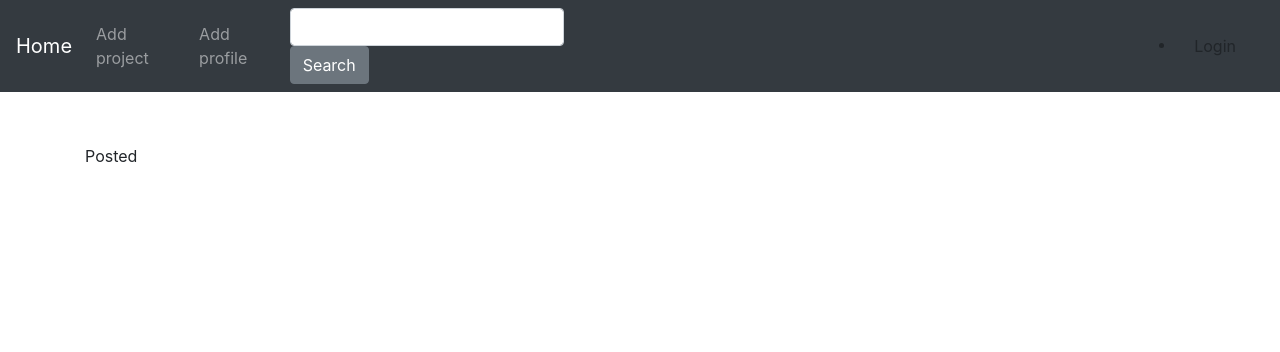
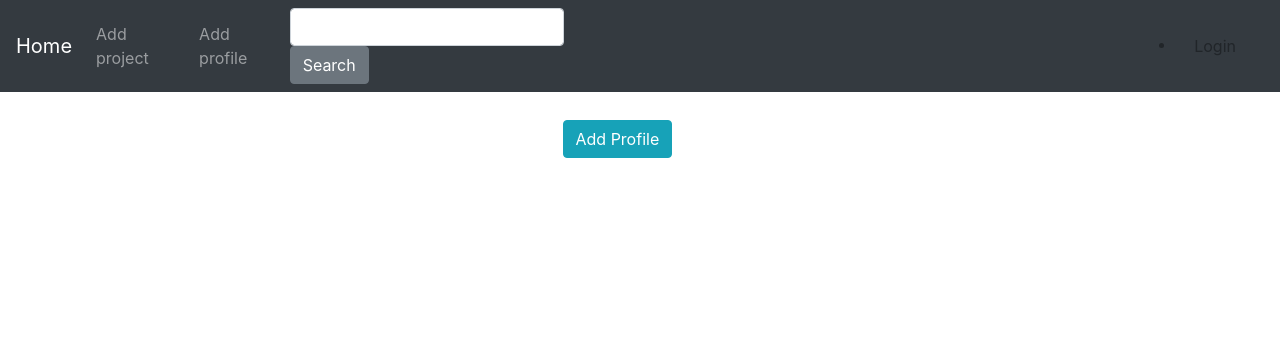
Before and after one commit to theonilahtash/awards, a Django app: template award/templates/all-award/profile.html in a window 1280 px wide. Shown: the top 352 px of the page. Run offline with Django 3.2, Linux system fonts and the light colour scheme; the template is opened without the code that fills it, so the values that code supplies are empty; some libraries are stand-ins or nearby versions.

Commit message:
defined a view function for the profile

```diff
--- a/award/templates/all-award/profile.html
+++ b/award/templates/all-award/profile.html
@@ -1,23 +1,49 @@
-{%extends 'all-award/base.html'%} {% block content %}
+{% extends 'all-award/base.html' %} {% block content %}
+<div class="container">
+    {% if profile %} {% for prof in profile %}
+    <div class="row">
+        <div class="col-md-3 col-sm-3">
+            <img src="{{prof.profile_pic.url}}" alt="profile pic" class="responsive" style="height:100px;width:100px; border: 2px hidden; margin-top:10px;border-radius:50%;">
 
-<div class="container">
+        </div>
+        <div class="col-md-9 col-sm-9">
+            <div class="card container-fluid" style="border:hidden;">
+                <div class="card-body">
+                    <p>{{prof.bio}}</p>
+                </div>
+            </div>
+        </div>
 
+    </div>
+    {% endfor %}
     <div class="row">
-        <img src="{{profile.profile_image.url}}" class="img-responsive" alt="">
+        <div class="col-md-5 col-sm-5 col-lg-5"></div>
+        <div class="col-md-2 col-sm-2 col-lg-2">
+            <a href="{% url 'new_project' %}" class="btn btn-md btn-info">Add Project</a>
+        </div>
+        <div class="col-md-5 col-sm-5 col-lg-5"></div>
     </div>
-
     <div class="row">
-        <h1 class="text-center">{{profile.user}}</h1>
+        {% for proj in project%}
+        <div class="column-md-4" style="float:left; width:33.33%;margin:5px;">
+            <a href="#" class="card" style="height:450px;color:black;text-decoration:none;">
+                <img src="{{proj.welcome.url}}" alt="project">
+                <div class="card-body">
+                    <p>
+                        <b>Title:</b>{{project.title}}
+                    </p>
+                </div>
+            </a>
+        </div>
+        {% endfor %} {% else %}
+        <div class="row">
+            <div class="col-md-5 col-sm-5 col-lg-5"></div>
+            <div class="col-md-2 col-sm-2 col-lg-2">
+                <a href="{% url 'new_profile' %}" class="btn btn-md btn-info">Add Profile</a>
+            </div>
+            <div class="col-md-5 col-sm-5 col-lg-5"></div>
+        </div>
+        {% endif %}
     </div>
-
-    <div class="row">
-        <p>{{profile.bio}}</p>
-    </div>
-
-    <div class="row">
-        <p>Posted {{profile.pub_date|timesince}}</p>
-    </div>
-
 </div>
-
 {% endblock %}
--- a/award/templates/index.html
+++ b/award/templates/index.html
@@ -1,6 +1,6 @@
 {% extends 'all-award/base.html'%} {% load bootstrap4 %} {% load static %} {% block content %} {{block.super}}
 
-<div class="container-fluid">
+<div class="container-fluid" style="padding-right: 800px">
 
     <form action="{%url 'welcome'%}" method="post">
         {%csrf_token%} {% bootstrap_form letterForm layout='inline' %}
@@ -11,7 +11,7 @@
 {% endblock %}
 <div class="container">
 
-    <!-- Looping through projects   -->
+    <!-- Looping through profile   -->
     {% for project in projects %}
 
 
@@ -20,7 +20,7 @@
             <h2 class="text-center"> {{ project.title }} </h2>
         </div>
 
-        <!--Display  profile project images  -->
+        <!--Display  profile  images  -->
         <div class="col-xs-6 col-sm-6 col-md-6 col-lg-6">
             <img src="{{project.project_image.url}}" class="img-responsive" alt="Image">
             {% endfor %}
--- a/award/templates/registration/login.html
+++ b/award/templates/registration/login.html
@@ -3,7 +3,7 @@
     <div class="row">
         <!-- Empty div -->
         <div class="col-md-4">
-            <img src="https://as2.ftcdn.net/jpg/00/75/54/25/500_F_75542534_CMhT2KmesrpOzt0DI8wIkSp8ECnYNE1P.jpg" alt="" width="350" height="300">
+            <img src="https://encrypted-tbn0.gstatic.com/images?q=tbn:ANd9GcQynd6IKH2fowtBsdc_RbJH1vKvSA44FqAGDOtWroFiZ82jJukTtg" alt="" width="350" height="300">
         </div>
         <div class="col-md-4">
             {% if form.errors %}
--- a/award/templates/registration/registration_form.html
+++ b/award/templates/registration/registration_form.html
@@ -3,6 +3,7 @@
     <div class="row">
         <!-- Empty div -->
         <div class="col-md-4"></div>
+        <img src="https://encrypted-tbn0.gstatic.com/images?q=tbn:ANd9GcRY94GxNM2m-Vp46l0dRxROm-K9ufdNGFX5p2d0V8AxVMSiueLPPA" alt="" width="" height="">
         <div class="col-md-4">
             {% if form.errors %}
             <p> Some Information Might be Incorrect </p>
```
Also changed, not shown: award/views.py (+5 -8 lines), media/profile/images.jpeg (added).
